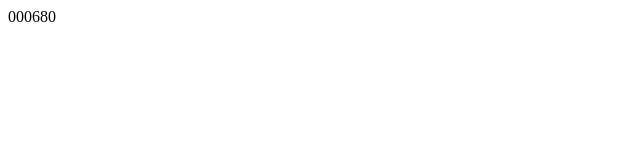
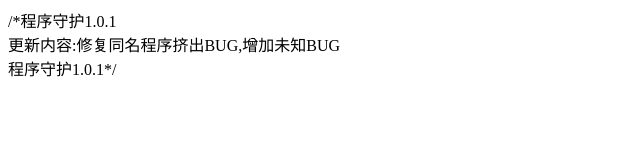
Before and after one commit to Voia/yz, a plain HTML site: page index.html in a window 1280 px wide. Shown: the whole page, without its empty margins (0-640 px from the left). Drawn offline with Linux system fonts and the light colour scheme.

Commit message:
Update index.html

```diff
--- a/index.html
+++ b/index.html
@@ -3,9 +3,11 @@
 <head>
   <meta charset="UTF-8">
   <meta name="viewport" content="width=device-width, initial-scale=1.0">
-  <title>伪动态验证</title>
+  <title>风铃</title>
 </head>
-<body>
-  000680
+<n>
+ /*程序守护1.0.1  <br>
+  更新内容:修复同名程序挤出BUG,增加未知BUG <br>
+  程序守护1.0.1*/ <br>
 </body>
 </html>
```
